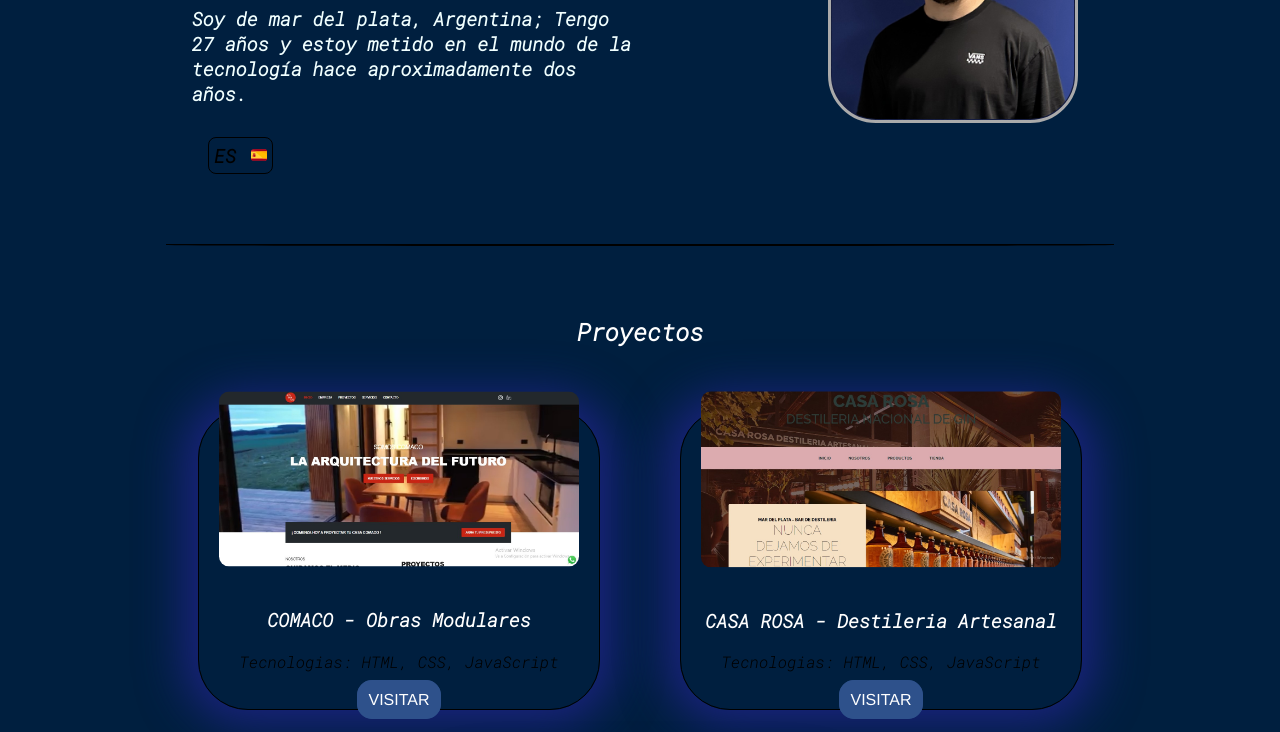
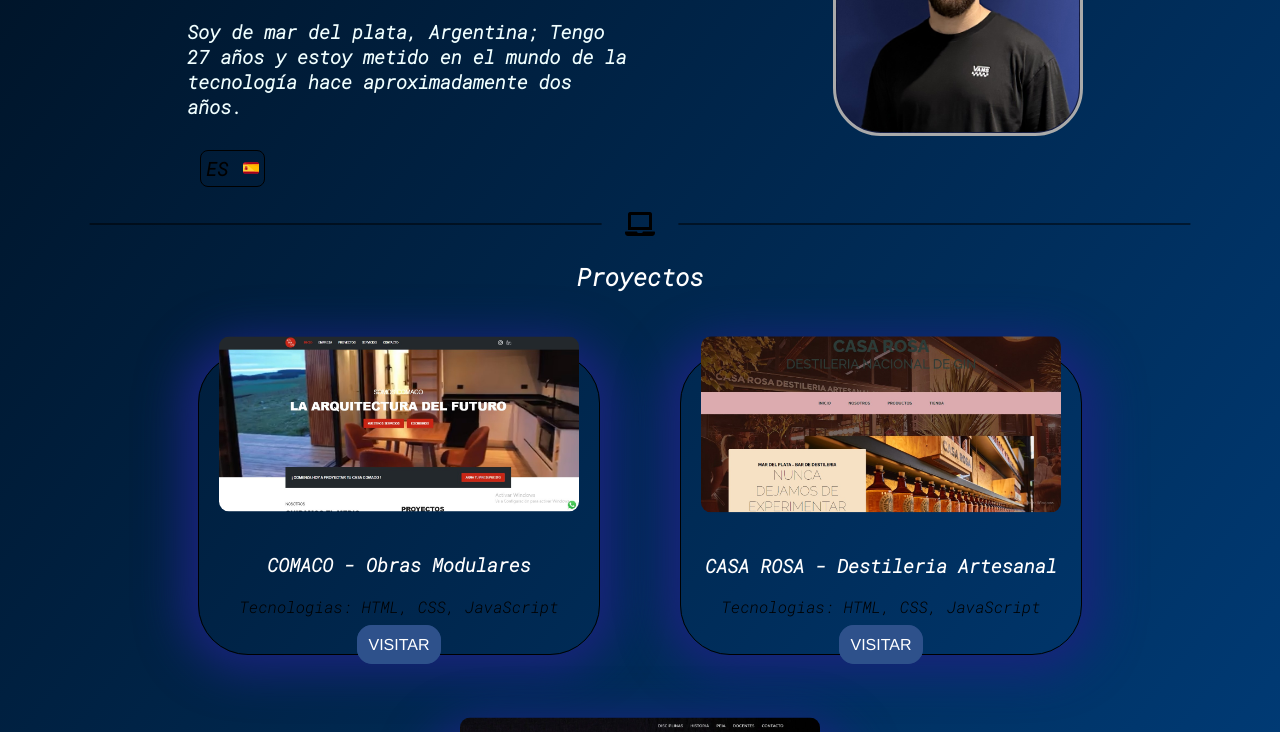
Before and after one commit to moreiratomas22/cvcompartido, a plain HTML site: page index.html in a window 1280 px wide. Shown: the part 270-1002 px from the top of the page. Drawn offline with Linux system fonts and the light colour scheme.

Commit message:
Fixeando CV, correccion fondo, iconos, barra separación

```diff
--- a/ESTILOS/estilosCV.css
+++ b/ESTILOS/estilosCV.css
@@ -4,14 +4,12 @@
 body {
   font-family: 'Roboto Mono', monospace;
   /* background-image: url(/imagenes/css-critico.jpg); */
-  background-color: #001f3f;
-  background-size: 100%;
-  background-repeat: no-repeat;
-
+  background: linear-gradient(to bottom right, #001122, #004488);
+  margin: 0;
+  padding: 0;
 
 }
 
-/* PREGUNTAR JOACO DESDE AQUI */
 
 .nav {
   display: flex;
@@ -19,16 +17,76 @@ body {
   align-items: center;
   gap: 10%;
   height: 100px;
+  font-size: 25px;
 }
 
-#separation {
+      /* LINEA DIVISORA CON ICONOS */
+
+  /* VIEJA */
+
+/* #separation {
   width: 75%;
   margin: 70px auto;
   height: 2px;
   background-color: #000;
   border-radius: 0 0 50% 50%;
+} */
+
+  /* NUEVA */
+
+.section {
+  padding: 20px;
 }
 
+.separation {
+  display: flex;
+  align-items: center;
+  justify-content: center;
+  margin: 20px 0;
+  position: relative;
+}
+
+.separation::before,
+.separation::after {
+  content: "";
+  position: absolute;
+  top: 50%;
+  height: 1px;
+  background-color: black;
+}
+
+.separation::before {
+  left: 15%;
+  width: 40%;
+  transform: translate(-20%, -50%);
+}
+
+.separation::after {
+  right: 15%;
+  width: 40%;
+  transform: translate(20%, -50%);
+}
+
+.fa-laptop {
+  font-size: 24px;
+  position: relative;
+  z-index: 2;
+  background-color: linear-gradient(to bottom right, #001122, #004488);
+  padding: 5px;
+  border-radius: 50%;
+}
+
+.fa-phone-alt {
+  font-size: 24px;
+  position: relative;
+  z-index: 2;
+  background-color: linear-gradient(to bottom right, #001122, #004488);
+  padding: 5px;
+  border-radius: 50%;
+}
+
+      /* FIN LINEA DIVISORA CON ICONOS*/
+/* NAVBAR CON SUBRAYADO */
 .nav a {
   text-decoration: none;
   color: #fff;
@@ -53,8 +111,9 @@ body {
   transform: scaleX(1);
 }
 
-/* PREGUNTAR JOACO HASTA AQUI */
+/* NAVBAR CON SUBRAYADO / FIN */
 
+    /* PERSONA NOMINA */
 .dataPer {
   padding: 0px;
   color: azure;
@@ -132,6 +191,9 @@ body {
   align-items: center;
 }
 
+  /* FIN NOMINA PERSONA */
+
+
 #contact {
   padding: 0 0 20px 0;
 }
@@ -153,6 +215,8 @@ body {
 .logoContactContainer:hover {
   transform: scale(1.2);
 }
+
+  /* TARJETAS PRESENTACION PROYECTOS */
 
 .cardContainer {
   display: flex;
@@ -198,6 +262,13 @@ border-radius: 15px;
   color:#fff
 }
 
+  /* FIN DE TARJETAS + BOTON-VISITA */
+
 .title {
   color: #fff;
 }
+
+.gradient-background {
+  background: linear-gradient(to bottom right, #001122, #004488);
+  height: 100vh;
+}
--- a/index.html
+++ b/index.html
@@ -6,6 +6,7 @@
     <meta http-equiv="X-UA-Compatible" content="IE=edge">
     <meta name="viewport" content="width=device-width, initial-scale=1.0">
     <link rel="stylesheet" href="/ESTILOS/estilosCV.css">
+    <link rel="stylesheet" href="https://cdnjs.cloudflare.com/ajax/libs/font-awesome/5.15.3/css/all.min.css">
     <title>Tomas Pennisi Moreira</title>
 </head>
 
@@ -19,7 +20,7 @@
             </nav>
         </header>
 
-    <main>
+        <br>
             <section id="nomina">
                 <div class="dataPer">
                     <h5 id="greeting">Hola 👋, soy</h5>
@@ -31,7 +32,8 @@
                 </div>
 
                 <div class="fotoPer">
-                <img src="/imagenes/fotoCVTomas.jpg" alt="FotoPerfil" href="www.linkedin.com/in/pennisimoreiratomas">
+                    <img src="/imagenes/fotoCVTomas.jpg" alt="FotoPerfil"
+                        href="www.linkedin.com/in/pennisimoreiratomas">
                 </div>
             </section>
 
@@ -40,7 +42,9 @@
                 <div class="espana"></div>
             </div>
 
-        <div id="separation"></div>
+            <div class="separation">
+                <i class="fas fa-laptop"></i>
+            </div>
 
             <section id="projects">
                 <h2 class="title">Proyectos</h2>
@@ -57,21 +61,27 @@
                         <img src="/imagenes/proj/casaRosaProy.jpg" alt="Web de construccion modular">
                         <h3>CASA ROSA - Destileria Artesanal</h3>
                         <p>Tecnologias: HTML, CSS, JavaScript</p>
-            <a href="https://casarosadestileriaartesanal.netlify.app/" class="botonVisita" target="_blank">VISITAR</a>
+                        <a href="https://casarosadestileriaartesanal.netlify.app/" class="botonVisita"
+                            target="_blank">VISITAR</a>
                     </div>
 
                     <div class="card">
                         <img src="/imagenes/proj/escuelaSDP.jpg" alt="Web de construccion modular">
                         <h3>Escuena de danzas SDP</h3>
                         <p>Tecnologias: SCSS, HTML, CSS, JavaScript</p>
-            <a href="https://academiadebailesdp.netlify.app/" class="botonVisita" target="_blank">VISITAR</a>
+                        <a href="https://academiadebailesdp.netlify.app/" class="botonVisita"
+                            target="_blank">VISITAR</a>
                     </div>
 
                 </div>
 
             </section>
 
-        <div id="separation"></div>
+            <br>
+            <br>
+            <div class="separation"> <i class="fas fa-phone-alt"></i> </div>
+            <br>
+
             <footer id="contact">
                 <h2 class="title">Contacto</h2>
                 <div class="contactContainer">
```
Lines whose indentation alone changed are shown as unchanged.
